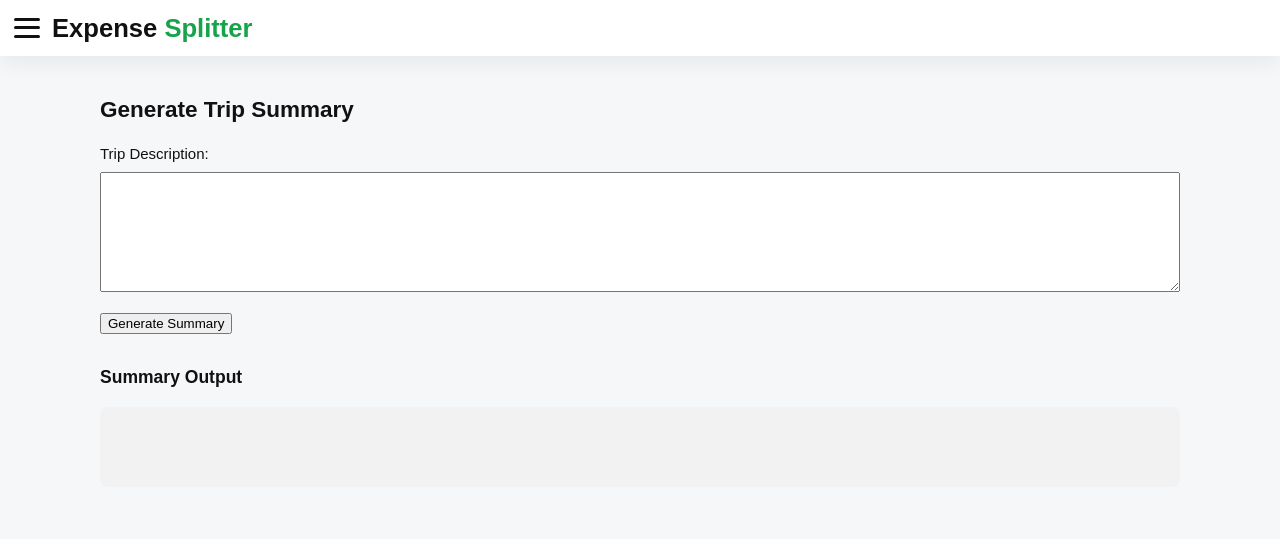
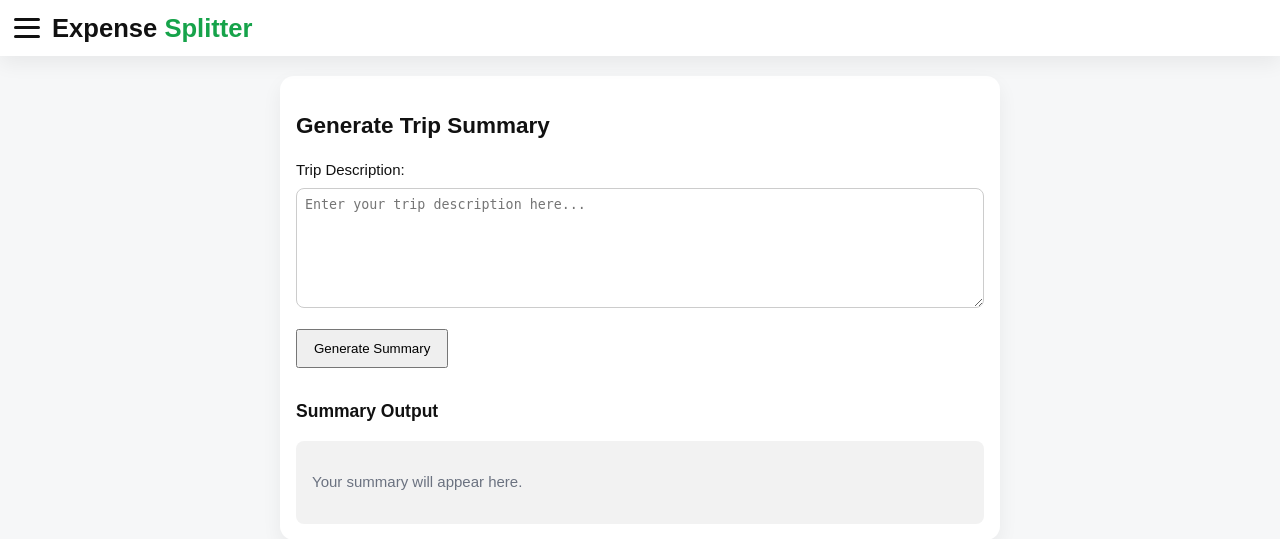
Before and after one commit to LilLizDog/Expense-Splitter, a FastAPI app: template app/templates/trip_summary.html in a window 1280 px wide. Shown: the top 539 px of the page. Run offline with FastAPI, Linux system fonts and the light colour scheme; the template is opened without the code that fills it, so the values that code supplies are empty; some libraries are stand-ins or nearby versions.

Commit message:
GenAI trip summary improvements

```diff
--- a/app/static/js/trip_summary.js
+++ b/app/static/js/trip_summary.js
@@ -10,13 +10,21 @@ document.addEventListener("DOMContentLoaded", () => {
             return;
         }
 
-        box.innerHTML = "Generating summary…";
+        if (desc.length > 1000) {
+            box.innerHTML = "<p style='color:red;'>Description too long (max 1000 characters).</p>";
+            return;
+        }
+
+        // Disable button while generating
+        btn.disabled = true;
+        btn.textContent = "Generating…";
+        box.innerHTML = "";
 
         try {
             const response = await fetch("/trip-summary/", {
                 method: "POST",
                 headers: { "Content-Type": "application/json" },
-                body: JSON.stringify(desc),
+                body: JSON.stringify({ description: desc }),
             });
 
             if (!response.ok) {
@@ -30,6 +38,9 @@ document.addEventListener("DOMContentLoaded", () => {
 
         } catch (err) {
             box.innerHTML = `<p style="color:red;">Error: ${err}</p>`;
+        } finally {
+            btn.disabled = false;
+            btn.textContent = "Generate Summary";
         }
     });
 });
--- a/app/templates/trip_summary.html
+++ b/app/templates/trip_summary.html
@@ -2,21 +2,25 @@
 {% block title %}Trip Summary{% endblock %}
 
 {% block content %}
+<section class="panel" style="max-width: 720px; margin-inline:auto;">
   <h2>Generate Trip Summary</h2>
 
   <div style="margin-top: 1rem;">
     <label for="tripDesc">Trip Description:</label>
     <textarea id="tripDesc"
-            style="width: 100%; height: 120px; margin-top: 0.5rem;"></textarea>
+              placeholder="Enter your trip description here..."
+              style="width: 100%; height: 120px; margin-top: 0.5rem; padding:8px; border-radius:8px; border:1px solid #ccc;"></textarea>
   </div>
 
   <button id="generateSummaryBtn" class="btn"
-        style="margin-top: 1rem;">Generate Summary</button>
+          style="margin-top: 1rem; padding: 10px 16px;">Generate Summary</button>
 
   <h3 style="margin-top: 2rem;">Summary Output</h3>
   <div id="tripSummaryBox"
        style="background:#f2f2f2; padding:1rem; border-radius:8px; min-height:80px;">
+    <p class="muted">Your summary will appear here.</p>
   </div>
+</section>
 {% endblock %}
 
 {% block scripts %}
```
Also changed, not shown: app/routers/trip_summary.py (+10 -3 lines). Lines whose indentation alone changed are shown as unchanged.
